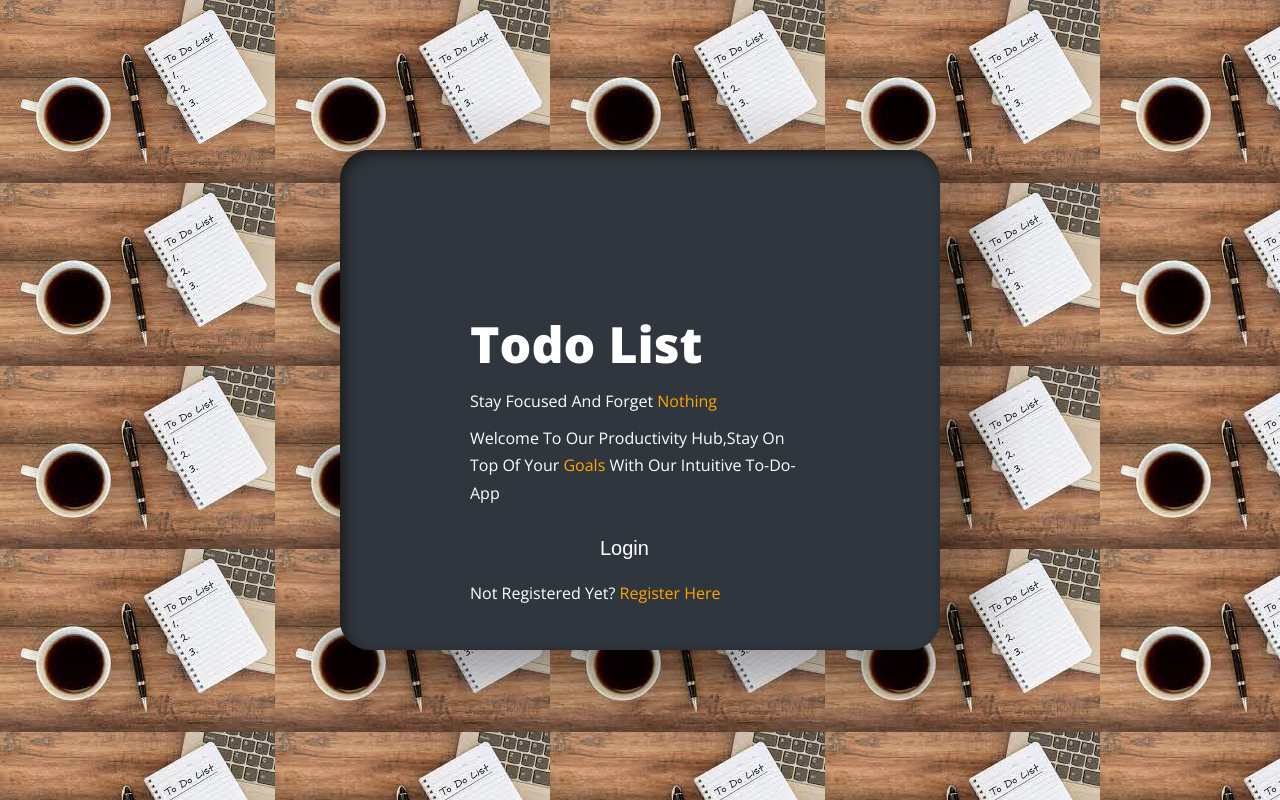
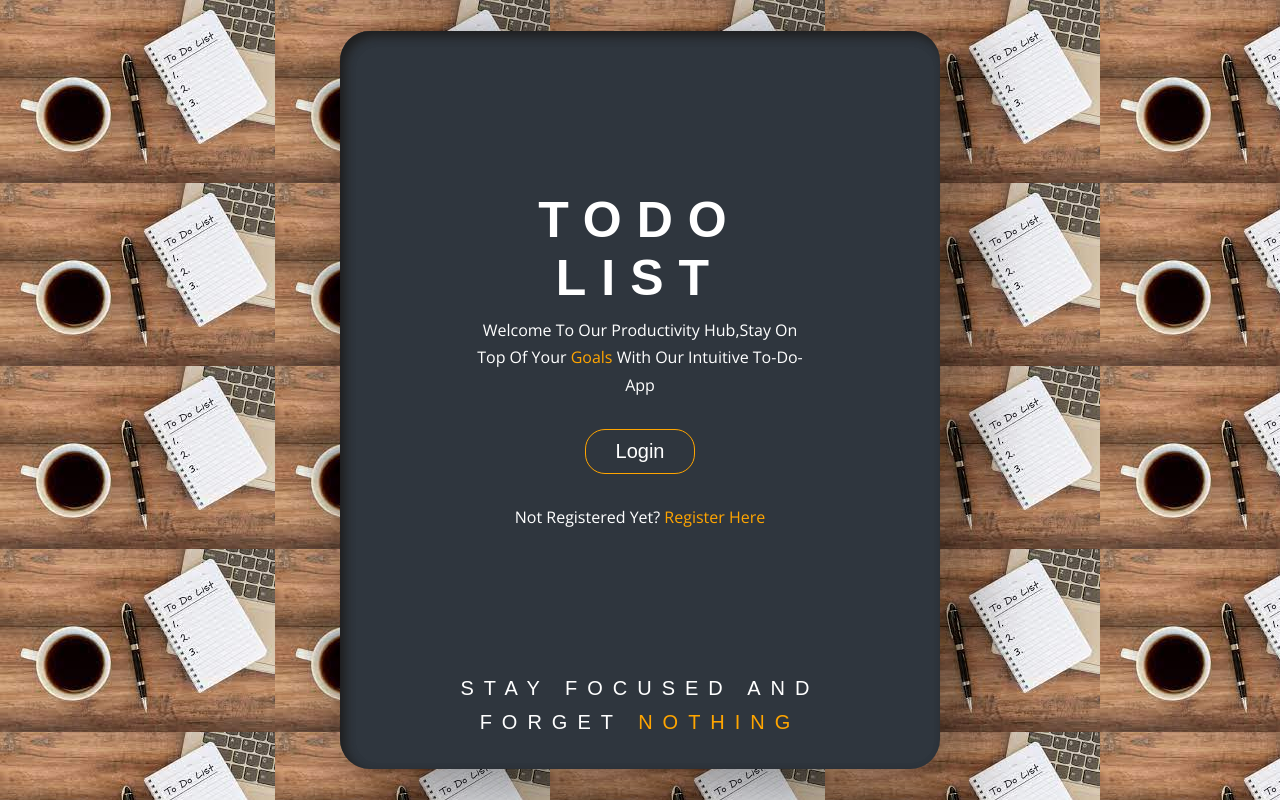
Before and after one commit to soffiyahabass1/to-do-app, a website built with Parcel: page index.html in a window 1280 px wide. Built offline with nearby package versions, Linux system fonts and the light colour scheme.

Commit message:
chore : adjusted homepage styles

```diff
--- a/index.html
+++ b/index.html
@@ -13,15 +13,15 @@
     <script src="script.js" type="module" defer></script>
     <link rel="stylesheet" href="style.css" />
   </head>
-  <body style="background-image: url(./image/todo..jpeg);">
-    <main class="app__container" id="app" >
+  <body style="background-image: url(./image/todo..jpeg)">
+    <main class="app__container" id="app">
       <header class="app__header">
-        <div class="img" >
+        <div class="img">
           <!-- <img src="./image/todo..jpeg" alt=""> -->
           <h1 class="h1">Todo List</h1>
-          <p>Stay focused and forget <span class="nothing">nothing</span></p>
+
           <div class="signup">
-            <p class="nothing" >
+            <p class="nothing">
               welcome to our productivity hub,stay on top of your
               <span class="nothing">goals</span> with our intuitive to-do-app
             </p>
@@ -29,7 +29,10 @@
           sign up
       </button></a> -->
             <a href="./login/login.html">
-              <button class="app__btn-open--modal open-modal" id="login-modal">
+              <button
+                class="app__btn-open--modal open-modal home-login-btn"
+                id="login-modal"
+              >
                 login
               </button></a
             >
@@ -43,8 +46,10 @@
             </p>
           </div>
         </div>
-
       </header>
+      <footer class="app__footer">
+        <p>Stay focused and forget <span class="nothing">nothing</span></p>
+      </footer>
     </main>
   </body>
 </html>
--- a/style.css
+++ b/style.css
@@ -34,13 +34,13 @@ p {
 } */
 .app__container {
   position: relative;
-  /* width: 70%;
+  /* width: 70%; */
   min-width: 300px;
   min-height: 100%;
-  margin: auto; */
+  margin: auto;
   /* background-image: url(./image/todo..jpeg); */
   width: 600px;
-  height: 500px;
+  /* height: 500px; */
 
   border-radius: 30px;
   background: #2f363e;
@@ -85,13 +85,24 @@ p {
 .app__header {
   margin: 10rem 5rem;
   padding: 3rem;
+  display: flex;
+  flex-direction: column;
+  align-items: center;
+  justify-content: flex-start;
+  text-align: center;
+
+  & > *:not(:last-child) {
+    margin-bottom: 3rem;
+  }
 }
 .app__header h1 {
+  font-family: fantasy;
+  letter-spacing: 1.5rem;
   width: 100%;
   font-size: 5rem;
   font-weight: 900;
-  color:#fff;
-  text-transform: capitalize;
+  color: #fff;
+  text-transform: uppercase;
   margin-bottom: 1rem;
 }
 .app__header p {
@@ -101,6 +112,21 @@ p {
   color: #fff;
   margin-bottom: 1rem;
 }
+.app__footer {
+  font-family: fantasy;
+
+  width: 100%;
+  text-align: center;
+  color: white;
+  & p {
+    letter-spacing: 1rem;
+
+    font-weight: 100;
+    font-size: 2rem;
+    text-transform: uppercase;
+  }
+}
+
 .note {
   font-size: 1rem;
 }
@@ -122,10 +148,12 @@ p {
   align-items: center;
   text-transform: capitalize;
   cursor: pointer;
+  border: 1px solid orange;
 }
 .app__btn-open--modal:hover {
   background-color: #fff;
-  color: #2f363e;
+  border-color: transparent;
+  color: orange;
 }
 .app__tasks-modal {
   padding: 0 5rem;
@@ -210,6 +238,16 @@ p {
 .taskk span {
   margin-right: 3rem;
 }
+.signup {
+  display: flex;
+  flex-direction: column;
+  align-items: center;
+  justify-content: flex-start;
+
+  & > *:not(:last-child) {
+    margin-bottom: 2rem;
+  }
+}
 /* JS controlled Styles */
 .hidden {
   opacity: 0;
```
Also changed, not shown: todo/todo.html (+1 -1 lines), todo/todo.js (+37 -31 lines).
